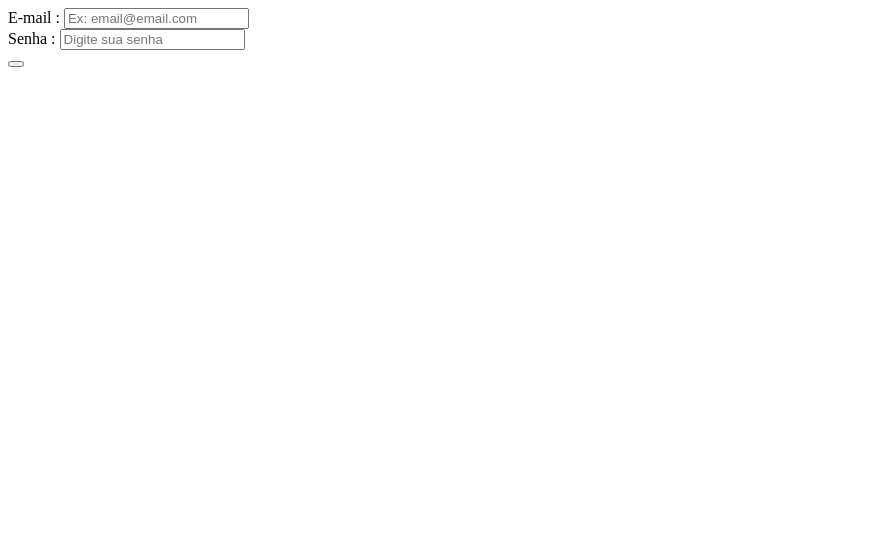
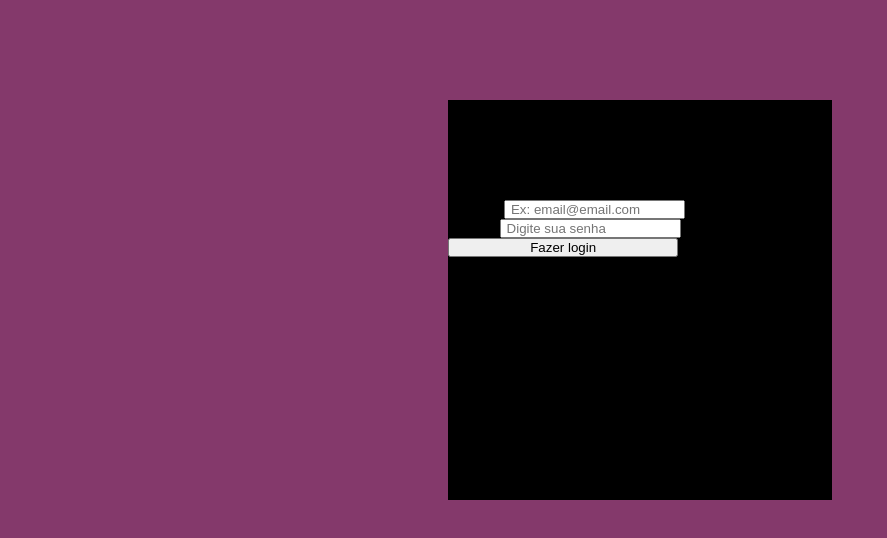
Before and after one commit to KaliDolabella/Savinis---Curso-Senai-Front-End-10, a plain HTML site: page login.html in a window 1280 px wide. Shown: the whole page, without its empty margins (0-887 px from the left). Drawn offline with Linux system fonts and the light colour scheme.

Commit message:
modificações na página principal, criação de pagina de estilo para login, criação de código javascript para login

```diff
--- /dev/null
+++ b/css/login.css
@@ -0,0 +1,41 @@
+* {
+    margin: 0;
+    padding: 0;
+    box-sizing: border-box;
+}
+
+body {
+    background-color: #84396B;
+}
+
+main {
+    background-color: #84396B;
+    padding: 100px 0;
+    color: antiquewhite;
+}
+
+form {
+    width: 30%;
+    height: 400px;
+    margin: 0 auto;
+    padding: 100px 0;
+    margin-top: 100px;
+    background-color: #000000;
+    display: flex;
+    flex-direction: column;
+    justify-content: space-between;
+
+}
+
+input {
+    text-indent: 5px;
+}
+
+button {
+    width: 60%;
+    margin: auto;
+}
+
+button :hover {
+    cursor: pointer;
+}
--- a/css/style.css
+++ b/css/style.css
@@ -1,7 +1,37 @@
 /* CSS reset */
 
-@media screen and (max-width: 998px) {
+@media screen and (max-width: 1000px) {
+  .cabecalho {
+    position: relative;
+  }
 
+  .menu {
+    display: none;
+    position: absolute;
+    top: 80px;
+    right: 0px; height: 400px;
+
+    flex-direction: column;
+    justify-content: space-around;
+    align-items: center;
+  }
+
+  .menu-ativo {
+    display: flex;
+}
+
+#barras {
+    display: inline-block;
+}
+
+}
+
+
+@media screen and (max-width: 600px) {
+    .cabecalho {
+
+
+    }
 
 }
 
@@ -26,7 +56,7 @@
 
 body {
 
-    background-color: rgb(226, 43, 186);
+    background-color: #84396B
 }
 
 header {
@@ -114,12 +144,13 @@ header {
     font-size: 20px;
     color:antiquewhite;
     background-color:#E001CD;
-    border-style: groove;
+    border-style: inset;
 }
 
 .conteudo-banner a:hover {
     color: aqua;
     background-color: black;
+    border-style: outset;
 }
 
 .posicionamento-banner {
@@ -165,6 +196,10 @@ header {
 
 }
 
+.promocoes {
+    background-image: radial-gradient(#000000, #e001cd);
+}
+
 .promocoes img {
     width: 200px;
 
@@ -180,11 +215,19 @@ header {
     font-size: 30px;
 }
 
+
+
 .secao-sobre img {
-    border: 1px solid #ddd;
+    border: 5px solid rgb(0, 0, 0);
     border-radius: 4px;
-    padding: 5px;
     width: 150px;
+    margin-top: 10px;
+    margin-bottom: 10px;
+}
+
+.conteudo-sobre {
+    background-image: radial-gradient(#E001CD, #000000);
+    color: antiquewhite;
 }
 
 .logo-rodape {
--- a/login.html
+++ b/login.html
@@ -5,19 +5,24 @@
     <meta http-equiv="X-UA-Compatible" content="IE=edge">
     <meta name="viewport" content="width=device-width, initial-scale=1.0">
     <title>Login - Savinis</title>
+    <link rel="stylesheet" href="css/login.css">
+    <script type="text/javascript" src="script.js"></script>
 </head>
 <body>
-    <div class="login">
-        <div class="campo-email">
-            <label>E-mail :</label>
-            <input type="email" placeholder="Ex: email@email.com">
+    <form onsubmit="login(event)">
+        <div class="container login">
+            <div class="campo-label">
+                <label for="email">E-mail :</label>
+                <input type="email" name="email" id="email" placeholder="Ex: email@email.com">
+            </div>
+
+            <div class="campo-label">
+                <label for="senha">Senha :</label>
+                <input type="password" name="senha" id="senha" placeholder="Digite sua senha">
+            </div>
+
+            <button class="button" type="">Fazer login</button>
         </div>
-        <div class="campo-senha">
-            <label>Senha :</label>
-            <input type="password" placeholder="Digite sua senha">
-        </div>
-
-        <button class="botao-enviar"></button>
-    </div>
+    </form>
 </body>
 </html>
```
Also changed, not shown: index.html (+3 -15 lines), js/scripts.js (+7 -0 lines).
